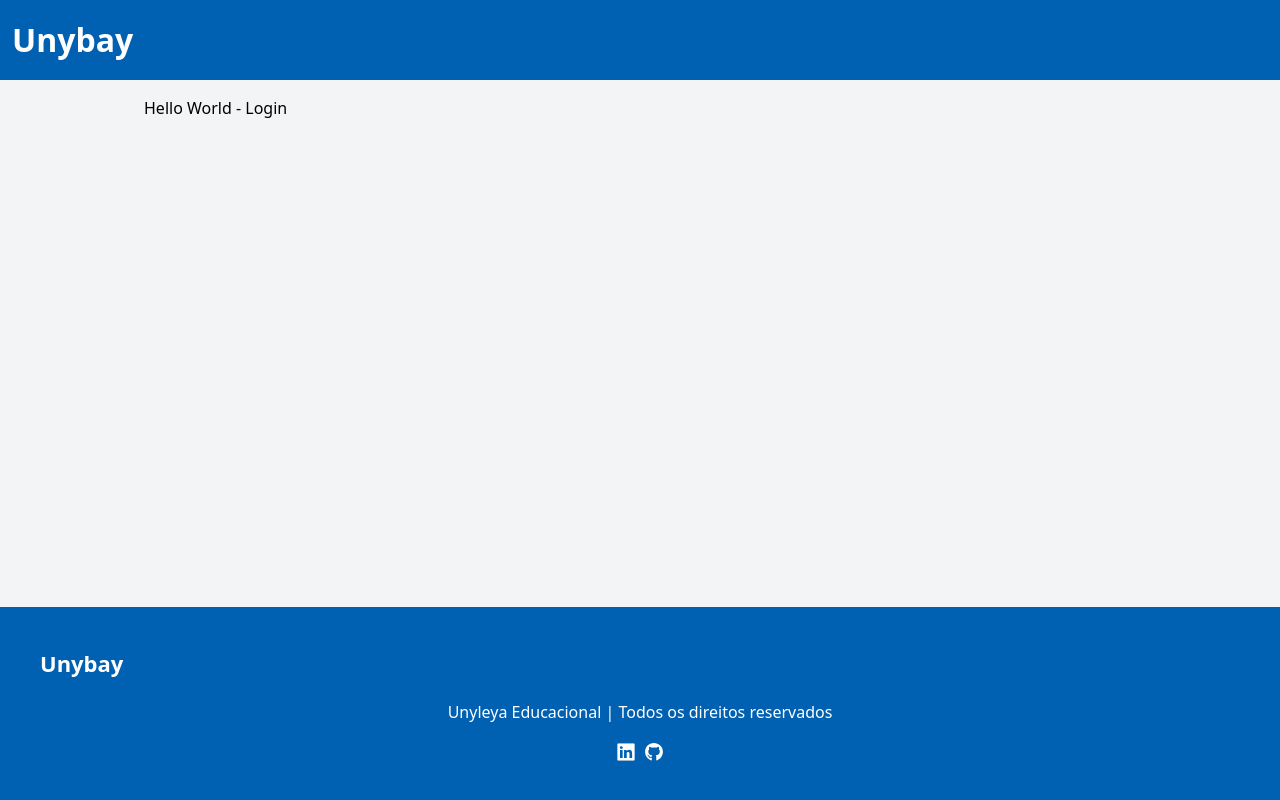
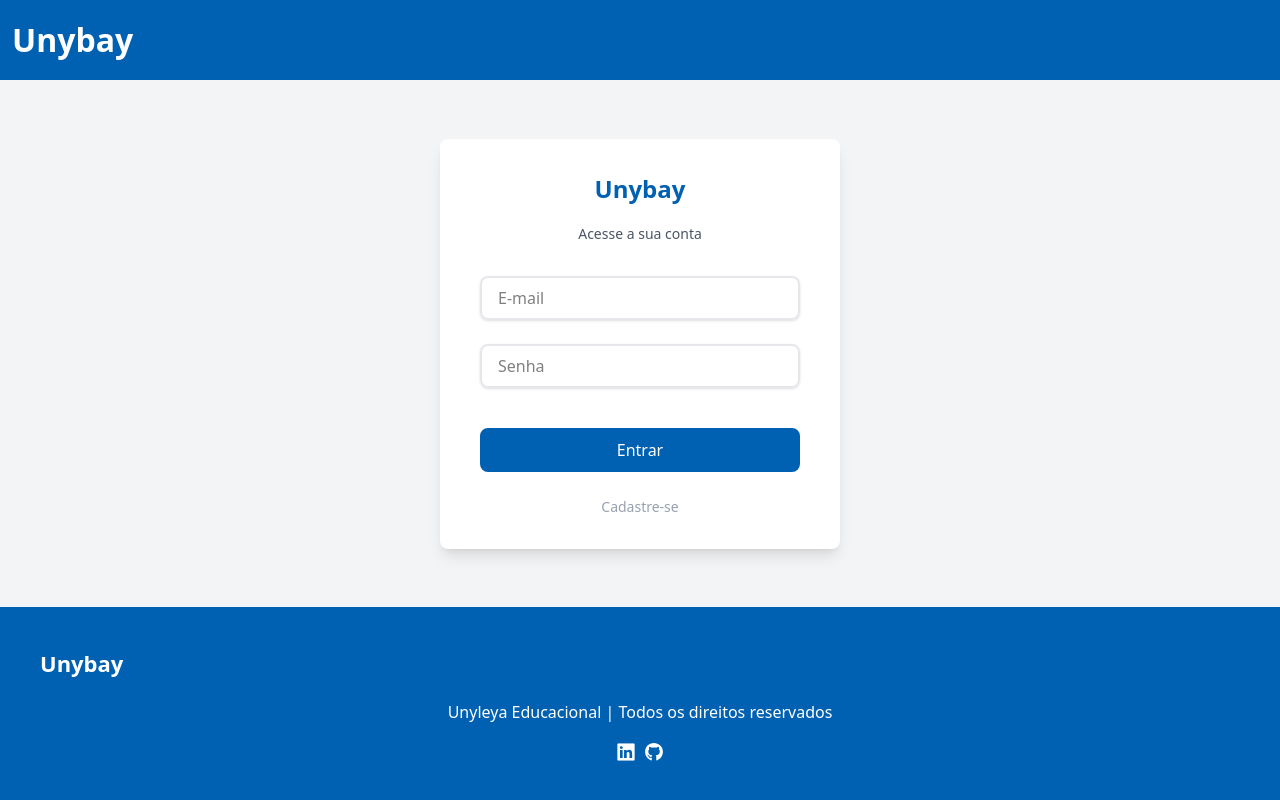
Before and after one commit to beacastroalves/projeto-final-pos-unyleya, a React (Vite) app: page /login in a window 1280 px wide. Built offline with nearby package versions, Linux system fonts and the light colour scheme.

Commit message:
Implementando a pagina de login com conteudo e estilo

```diff
--- a/package.json
+++ b/package.json
@@ -13,6 +13,7 @@
     "@tailwindcss/vite": "^4.1.14",
     "react": "^19.1.1",
     "react-dom": "^19.1.1",
+    "react-hook-form": "^7.65.0",
     "react-icons": "^5.5.0",
     "react-responsive-carousel": "^3.2.23",
     "react-router-dom": "^6.14.2",
--- a/src/pages/login/index.tsx
+++ b/src/pages/login/index.tsx
@@ -1,9 +1,26 @@
+import { useForm } from "react-hook-form";
 import AuthTemplate from "../../templates/auth-template";
 
 const Login = () => {
+
+  const { register, handleSubmit } = useForm();
+
+  const logar = () => {
+    alert('ok');
+  };
+
   return (
     <AuthTemplate>
-      <h1>Hello World - Login</h1>
+      <div className="bg-white py-8 px-10 rounded-lg shadow-lg w-[400px] flex flex-col gap-4 self-center">
+        <h1 className="font-bold text-primary text-[24px] text-center">Unybay</h1>
+        <p className="text-gray-600 text-[14px] text-center">Acesse a sua conta</p>
+        <form className="flex flex-col gap-6" onSubmit={handleSubmit(logar)}>
+          <input className="border-2 border-gray-200 rounded-lg py-2 px-4 mt-4 outline-gray-400 shadow-sm" {...register('email')} type="text" placeholder="E-mail" />
+          <input className="border-2 border-gray-200 rounded-lg py-2 px-4 outline-gray-400 shadow-sm" {...register('password')} type="password" placeholder="Senha" />
+          <button className="border-2 border-primary bg-primary text-white rounded-lg py-2 px-4 mt-4 cursor-pointer transition duration-200 hover:bg-primary-300 active:bg-primary-600 active:translate-[1px]" type="submit">Entrar</button>
+          <button className="text-gray-400 text-[14px] cursor-pointer hover:text-gray-600">Cadastre-se</button>
+        </form>
+      </div>
     </AuthTemplate>
   )
 };
--- a/src/templates/auth-template/index.tsx
+++ b/src/templates/auth-template/index.tsx
@@ -16,7 +16,7 @@ const AuthTemplate = (props: AuthTemplateProps) => {
         </button>
       </div>
 
-      <div className="flex flex-col flex-1 p-4 w-full max-w-[1024px] self-center">
+      <div className="flex flex-col flex-1 p-4 w-full max-w-[1024px] self-center justify-center">
         {props.children}
       </div>
 
```
Also changed, not shown: 1 other file (tests, documents, lock files or other folders).
